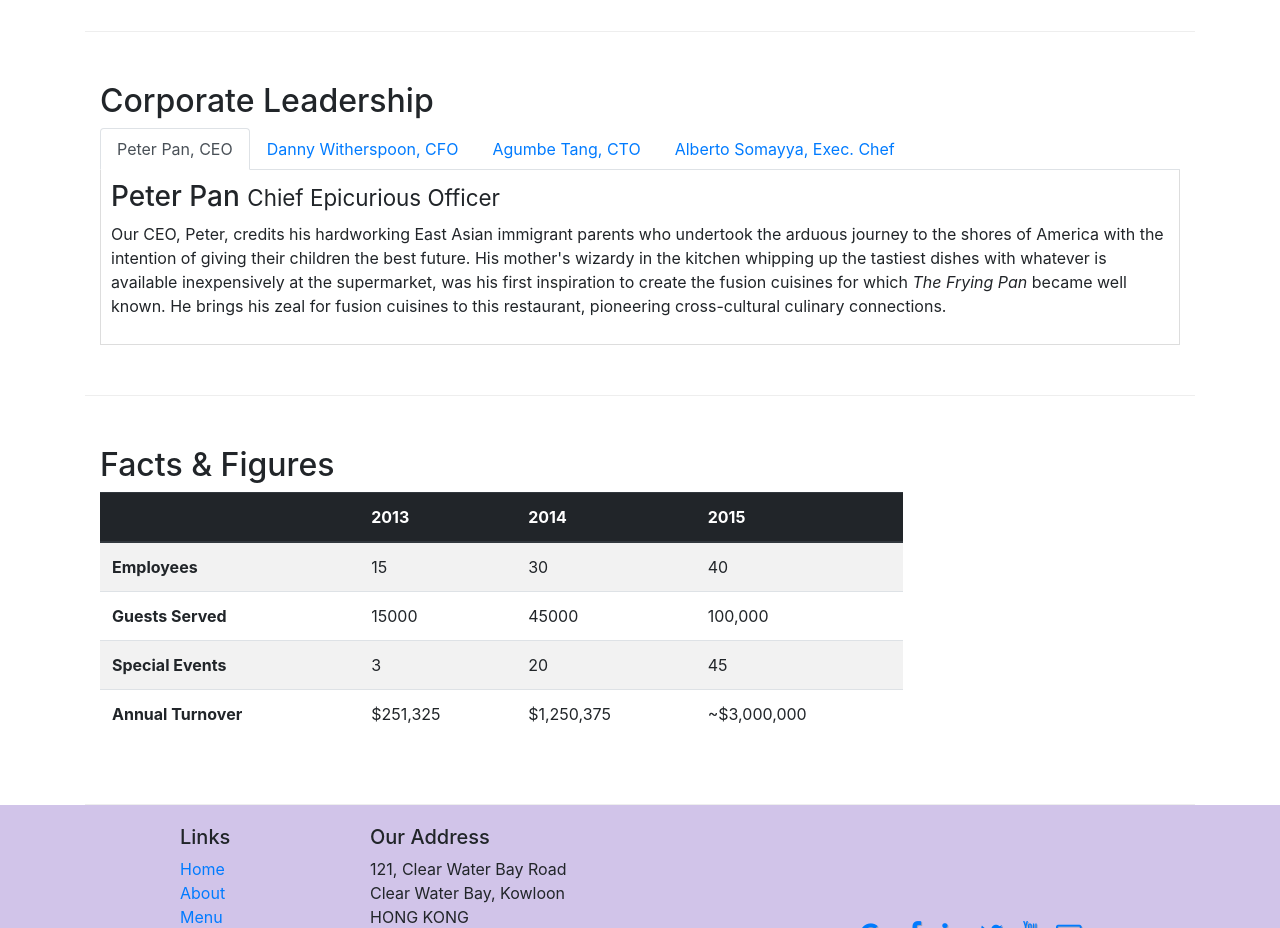
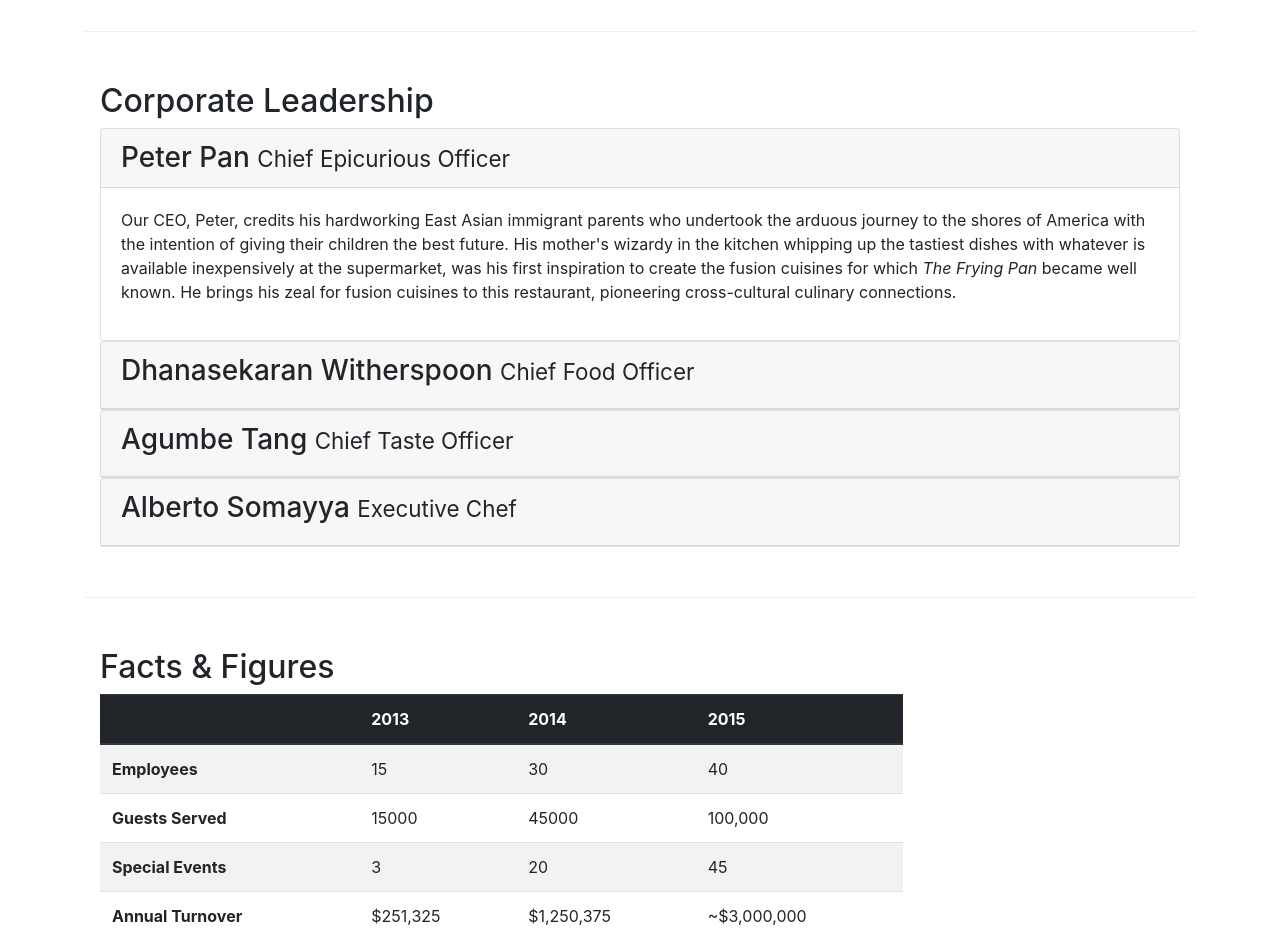
Before and after one commit to federicomorella/Curso-Bootstrap, a website: page aboutus.html in a window 1280 px wide. Shown: the part 940-1868 px from the top of the page. Drawn offline with nearby package versions, Linux system fonts and the light colour scheme.

Commit message:
Accordion

```diff
--- a/aboutus.html
+++ b/aboutus.html
@@ -120,47 +120,91 @@
             <div class="col-12">
                 <h2>Corporate Leadership</h2>
 
-                <ul class="nav nav-tabs">
-                    <li class="nav-item">
-                        <a class="nav-link active" href="#peter" role="tab" data-toggle="tab">Peter Pan, CEO</a>
-                    </li>
-                    <li class="nav-item">
-                        <a class="nav-link" href="#danny" role="tab" data-toggle="tab">Danny Witherspoon, CFO</a>
-                    </li>
-                    <li class="nav-item">
-                        <a class="nav-link" href="#agumbe" role="tab" data-toggle="tab">Agumbe Tang, CTO</a>
-                    </li>
-                    <li class="nav-item">
-                        <a class="nav-link" href="#alberto" role="tab" data-toggle="tab">Alberto Somayya, Exec. Chef</a>
-                    </li>
-                </ul>
-                <div class="tab-content">
-                    <div role="tabpanel" class="tab-pane fade show active" id="peter">
-                        <h3>Peter Pan <small>Chief Epicurious Officer</small></h3>
-                        <p class="d-none d-sm-block">Our CEO, Peter, credits his hardworking East Asian immigrant parents who
-                            undertook the arduous journey to the shores of America with the intention of giving their children
-                            the best future. His mother's wizardy in the kitchen whipping up the tastiest dishes with whatever
-                            is available inexpensively at the supermarket, was his first inspiration to create the fusion cuisines for which <em>The Frying Pan</em> became well known. He brings his zeal for fusion
-                            cuisines to this restaurant, pioneering cross-cultural culinary connections.</p>
+                <div id="accordion">
+                    <div class="card">
+                        <div class="card-header" role="tab" id="peterhead">
+                            <h3 class="mb-0">
+                                <a data-toggle="collapse" data-target="#peter">
+                                    Peter Pan <small>Chief Epicurious Officer</small>
+                                </a>
+                            </h3>
+                        </div>
+                        <div class="collapse show" id="peter" data-parent="#accordion">
+                            <div class="card-body">
+                                <p class="d-none d-sm-block">Our CEO, Peter, credits his hardworking East Asian
+                                    immigrant parents who
+                                    undertook the arduous journey to the shores of America with the intention of giving
+                                    their children
+                                    the best future. His mother's wizardy in the kitchen whipping up the tastiest dishes
+                                    with whatever
+                                    is available inexpensively at the supermarket, was his first inspiration to create
+                                    the fusion cuisines for which <em>The Frying Pan</em> became well known. He brings
+                                    his zeal for fusion
+                                    cuisines to this restaurant, pioneering cross-cultural culinary connections.</p>
+                            </div>
+                        </div>
                     </div>
 
-                    <div role="tabpanel" class="tab-pane fade" id="danny">
-                        <h3>Dhanasekaran Witherspoon <small>Chief Food Officer</small></h3>
-                        <p class="d-none d-sm-block">Our CFO, Danny, as he is affectionately referred to by his colleagues, comes from a long established family tradition in farming and produce. His experiences growing up on a farm in the Australian outback gave him great appreciation for varieties of food sources.
-                            As he puts it in his own words, <em>Everything that runs, wins, and everything that stays, pays!</em>
-                        </p>
+                    <div class="card">
+                        <div class="card-header" role="tab" id="dannyhead">
+                            <h3 class="mb-0">
+                                <a data-toggle="collapse" data-target="#danny">
+                                    <h3>Dhanasekaran Witherspoon <small>Chief Food Officer</small></h3>
+                                </a>
+                            </h3>
+                        </div>
+                        <div class="collapse " id="danny" data-parent="#accordion">
+                            <div class="card-body">
+                                <p class="d-none d-sm-block">Our CFO, Danny, as he is affectionately referred to by his
+                                    colleagues, comes from a long established family tradition in farming and produce.
+                                    His experiences growing up on a farm in the Australian outback gave him great
+                                    appreciation for varieties of food sources.
+                                    As he puts it in his own words, <em>Everything that runs, wins, and everything that
+                                        stays, pays!</em>
+                                </p>
+                            </div>
+                        </div>
                     </div>
 
-                    <div role="tabpanel" class="tab-pane fade" id="agumbe">
-                        <h3>Agumbe Tang <small>Chief Taste Officer</small></h3>
-                        <p class="d-none d-sm-block">Blessed with the most discerning gustatory sense, Agumbe, our CTO, personally ensures that every dish that we serve meets his exacting tastes. Our chefs dread
-                            the tongue lashing that ensues if their dish does not meet his exacting standards. He lives by his motto, <em>You click only if you survive my lick.</em></p>
+                    <div class="card">
+                        <div class="card-header" role="tab" id="agumbehead">
+                            <h3 class="mb-0">
+                                <a data-toggle="collapse" data-target="#agumbe">
+                                    <h3>Agumbe Tang <small>Chief Taste Officer</small></h3>
+                                </a>
+                            </h3>
+                        </div>
+                        <div class="collapse " id="agumbe" data-parent="#accordion">
+                            <div class="card-body">
+                                <p class="d-none d-sm-block">Blessed with the most discerning gustatory sense, Agumbe,
+                                    our CTO, personally ensures that every dish that we serve meets his exacting tastes.
+                                    Our chefs dread
+                                    the tongue lashing that ensues if their dish does not meet his exacting standards.
+                                    He lives by his motto, <em>You click only if you survive my lick.</em></p>
+                            </div>
+                        </div>
                     </div>
-                    <div role="tabpanel" class="tab-pane fade" id="alberto">
-                        <h3>Alberto Somayya <small>Executive Chef</small></h3>
-                        <p class="d-none d-sm-block">Award winning three-star Michelin chef with wide International experience having worked closely with whos-who in the culinary world, he specializes in creating
-                            mouthwatering Indo-Italian fusion experiences. He says, <em>Put together the cuisines from the two craziest cultures, and you get a winning hit! Amma Mia!</em></p>
+
+                    <div class="card">
+                        <div class="card-header" role="tab" id="albertohead">
+                            <h3 class="mb-0">
+                                <a data-toggle="collapse" data-target="#alberto">
+                                    <h3>Alberto Somayya <small>Executive Chef</small></h3>
+                                </a>
+                            </h3>
+                        </div>
+                        <div class="collapse " id="alberto" data-parent="#accordion">
+                            <div class="card-body">
+                                <p class="d-none d-sm-block">Award winning three-star Michelin chef with wide
+                                    International experience having worked closely with whos-who in the culinary world,
+                                    he specializes in creating
+                                    mouthwatering Indo-Italian fusion experiences. He says, <em>Put together the
+                                        cuisines from the two craziest cultures, and you get a winning hit! Amma
+                                        Mia!</em></p>
+                            </div>
+                        </div>
                     </div>
+
                 </div>
             </div>
         </div>
```
